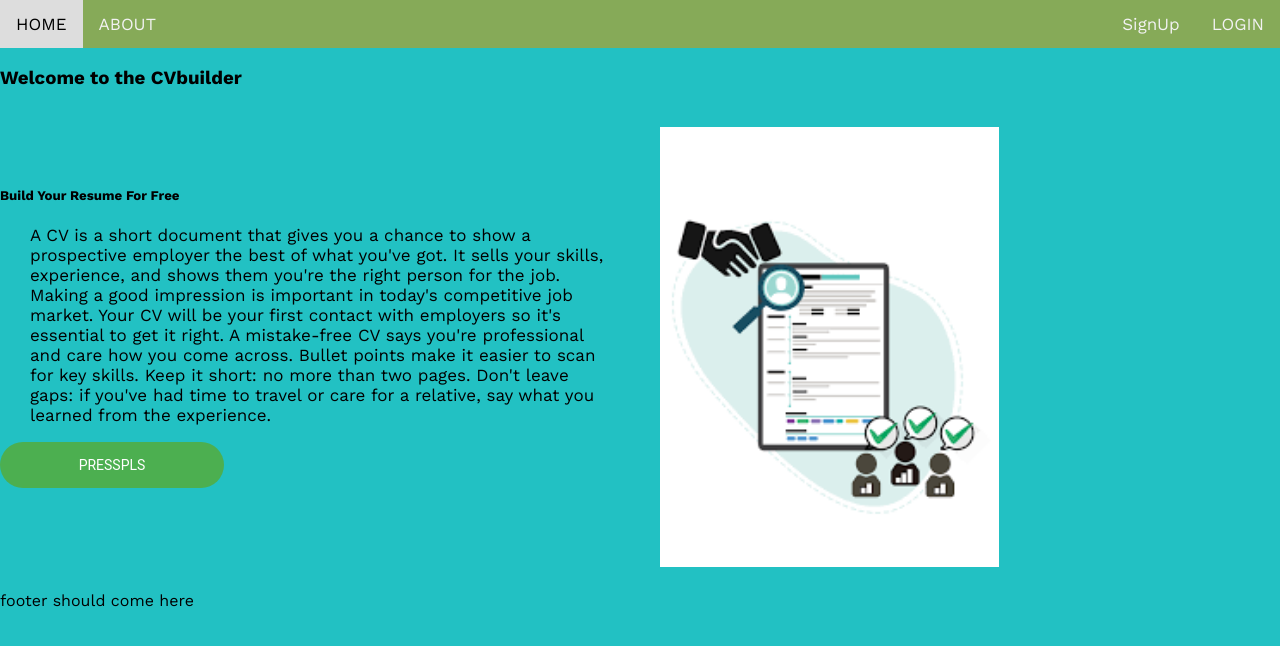
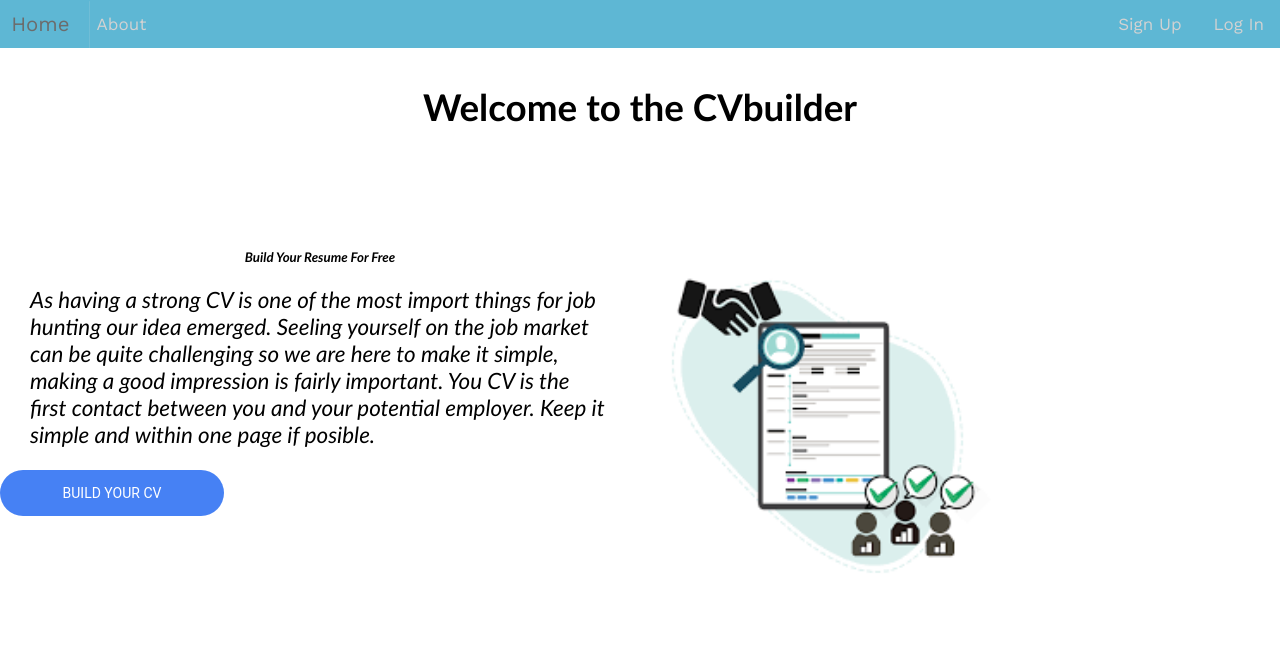
Before and after one commit to dhyanswathi/ReactCVBuilder, a React (Create React App) app in the folder cvbuilder/: page /Welcome in a window 1280 px wide. Shown: the top 646 px of the page. Built offline with nearby package versions, Linux system fonts and the light colour scheme.

Commit message:
small stuff fix

```diff
--- a/cvbuilder/src/Components/Header.css
+++ b/cvbuilder/src/Components/Header.css
@@ -1,24 +1,21 @@
 .topnav {
     overflow: hidden;
-    background-color: rgb(134, 170, 88);
+    background-color: rgb(94, 183, 212);
+    width: 100%;
   }
 
   .topnav a {
-    color: #f2f2f2;
+    color: rgb(210, 210, 210);
     text-align: center;
     padding: 14px 16px;
     text-decoration: none;
     font-size: 17px;
+    box-shadow: 0px 5px 0px #dedede;
   }
 
   .topnav a:hover {
-    background-color: #ddd;
-    color: black;
-  }
-
-  .topnav a.active {
-    background-color: #04AA6D;
-    color: white;
+    color: rgb(108, 108, 108);
+    transform: scale(1.2);
   }
 
   .nav-left {
--- a/cvbuilder/src/Components/Header.js
+++ b/cvbuilder/src/Components/Header.js
@@ -5,10 +5,10 @@ import './Header.css';
 const Header = () => {
     return (
     <section className="topnav">
-            <Link to="/" className="nav-left">HOME</Link>
-            <Link to="/About" className="nav-left">ABOUT</Link>
-            <Link to="/Login" className="nav-right">LOGIN</Link>
-            <Link to="/Signup" className="nav-right">SignUp</Link>
+            <Link to="/" className="nav-left">Home</Link>
+            <Link to="/About" className="nav-left">About</Link>
+            <Link to="/Login" className="nav-right">Log In</Link>
+            <Link to="/Signup" className="nav-right">Sign Up</Link>
     </section>
     )
 }
--- a/cvbuilder/src/Components/Login.js
+++ b/cvbuilder/src/Components/Login.js
@@ -1,15 +1,40 @@
 import './login.css';
-import { Link } from 'react-router-dom'
+import { Link } from 'react-router-dom';
+import Axios from 'axios';
+import React, { useState } from 'react';
 
 function Login() {
+  const url = ''
+  const [data, setData] = useState({
+    email: "",
+    password: ""
+  })
+
+  function submit(e) {
+    e.preventDefault();
+    Axios.post(url, {
+      email: data.email,
+      password: data.password
+    })
+      .then(res => {
+        console.log(res.data)
+      })
+  }
+
+  function handle(e) {
+    const newData = {...data}
+    newData[e.target.id] = e.target.value
+    setData(newData)
+    console.log(newData)
+  }
   return (
     <div>
       <div className='login'>
         <h2>Login</h2>
 
-          <form className='login-form'>
-            <input type='text' placeholder='email' className='login-input'></input>
-            <input type='password' placeholder='password' className='login-input'></input>
+           <form className='login-form' onSubmit={(e) => submit(e)} >
+            <input onChange={(e) => handle(e)} id="email" defaultValue={data.email} placeholder='email' className='login-input'></input>
+            <input type='password' onChange={(e)=>handle(e)} id='password' defaultValue={data.password} placeholder='password' className='login-input'></input>
             <button className='login-button'>Log in</button>
             <p className='message'>
                 Don't have an account?
--- a/cvbuilder/src/Components/Signup.css
+++ b/cvbuilder/src/Components/Signup.css
@@ -1,8 +1,7 @@
 @import url('https://fonts.googleapis.com/css?family=Open+Sans:600|Work+Sans:400,500,600,700&display=swap');
 
 body{
-  background: rgb(34,193,195);
-  /* background: linear-gradient(135deg, rgba(34,193,195,1) 0%,     rgba(253,187,45,1) 100%); */
+  /* background: rgb(34,193,195); */
   font-family: "work sans";
 }
 
--- a/cvbuilder/src/Components/Signup.js
+++ b/cvbuilder/src/Components/Signup.js
@@ -1,6 +1,5 @@
 import React, {useState} from 'react';
 import './Signup.css';
-// import { Link } from "react-router-dom";
 
 function SignUp() {
     const [ name, setName ] = useState('');
--- a/cvbuilder/src/Components/Welcome.css
+++ b/cvbuilder/src/Components/Welcome.css
@@ -1,10 +1,6 @@
-body {
-    /* background-color: pink; */
-}
-
 .welcome {
     display: grid;
-    grid-template-columns: 1fr 1fr;
+    grid-template-columns: 1fr;
     align-items: center;
     justify-content: center;
 }
@@ -13,7 +9,7 @@ body {
     font-family: "Roboto", sans-serif;
     text-transform: uppercase;
     outline: 0;
-    background: #4CAF50;
+    background: #4681f4;
     width: 35%;
     border: 0;
     border-radius: 25px;
@@ -26,8 +22,15 @@ body {
     margin-bottom: 45px;
 }
 
+Link {
+    list-style-type: none;
+}
+
 p {
-    font-size: 17px;
+    font-family: "Avenir Next", Calibri, Verdana, sans-serif;
+    font-size: 1.4rem;
+    font-weight: 450;
+    font-style: italic;
     text-align: start;
     display: inherit;
     padding: 0 30px;
@@ -36,39 +39,85 @@ p {
 .welocme-pic {
     padding: 20px 20px;
     height: 440px;
+    display: none;
 }
 
-footer {
-    /* background-color: black;
-    color: white; */
+h3 {
+    text-align: center;
+    font-family: "Avenir Next", Calibri, Verdana, sans-serif;
+    font-size: 2.3rem;
+    font-weight: 900;
+    /* maybe something else for font family */
 }
 
-/* .nav {
-    padding-bottom: 40px;
-    height: inherit;
+h5 {
+    font-family: "Avenir Next", Calibri, Verdana, sans-serif;
+    font-weight: 650;
+    font-style: italic;
+    text-align: center;
+    display: inherit;
+    margin: -1px 0;
 }
 
-.nav-left {
-    float: left;
-    margin: 10px;
-    text-decoration: none;
-    font-size: 20px;
-    font-style: italic;
+@media screen and (min-width: 501px) {
+    .welcome {
+        display: grid;
+        grid-template-columns: 1fr 1fr;
+        align-items: center;
+        justify-content: center;
     }
 
-.nav-right {
-    float: right;
-    margin: 10px;
-    text-decoration: none;
-    font-size: 20px;
-    font-style: italic;
+    .welcome-btn {
+        font-family: "Roboto", sans-serif;
+        text-transform: uppercase;
+        outline: 0;
+        background: #4681f4;
+        width: 35%;
+        border: 0;
+        border-radius: 25px;
+        padding: 15px;
+        color: #FFFFFF;
+        font-size: 14px;
+        -webkit-transition: all 0.3 ease;
+        transition: all 0.3 ease;
+        cursor: pointer;
+        margin-bottom: 45px;
     }
-
-.nav-left:hover,
-.nav-right:hover {
-    background-color: blue;
-} */
 
     Link {
         list-style-type: none;
     }
+
+    p {
+        font-family: "Avenir Next", Calibri, Verdana, sans-serif;
+        font-size: 1.4rem;
+        font-weight: 450;
+        font-style: italic;
+        text-align: start;
+        display: inherit;
+        padding: 0 30px;
+    }
+
+    .welocme-pic {
+        padding: 20px 20px;
+        height: 440px;
+        display: flex;
+    }
+
+    h3 {
+        text-align: center;
+        font-family: "Avenir Next", Calibri, Verdana, sans-serif;
+        font-size: 2.3rem;
+        font-weight: 900;
+        /* maybe something else for font family */
+    }
+
+    h5 {
+        font-family: "Avenir Next", Calibri, Verdana, sans-serif;
+        font-weight: 650;
+        font-style: italic;
+        text-align: center;
+        display: inherit;
+        padding: 0 30px;
+    }
+}
--- a/cvbuilder/src/Components/Welcome.js
+++ b/cvbuilder/src/Components/Welcome.js
@@ -3,20 +3,14 @@ import './welcome.css';
 import { Link, Routes, Route } from 'react-router-dom'
 import picture from '../Pictures/picture.png'
 import Login from './Login';
+import SignUp from './Signup'
 
 function Welcome() {
     return (
         <div>
-            {/* <nav className='nav'>
-                <Link to="/Home" className='nav-left' style={{listStyleType:'none'}} >Home</Link>
-                <Link to="/About" className='nav-left'>About</Link>
-                <Link to="/Signup" className='nav-right'>Signup</Link>
-                <Link to="/Login" className='nav-right'>Login</Link>
-            </nav> */}
 
             <Routes>
                 <Route path="/Login" element={<Login />} />
-                {/* <Route path="/Signup" element={<Signup />} /> */}
             </Routes>
 
             <h3>Welcome to the CVbuilder</h3>
@@ -24,16 +18,13 @@ function Welcome() {
             <div className='welcome'>
                 <section>
                     <h5>Build Your Resume For Free</h5>
-                    <p>A CV is a short document that gives you a chance to show a prospective employer the best of what you've got.
-                        It sells your skills, experience, and shows them you're the right person for the job.
-                        Making a good impression is important in today's competitive job market.
-                        Your CV will be your first contact with employers so it's essential to get it right.
-                        A mistake-free CV says you're professional and care how you come across.
-                        Bullet points make it easier to scan for key skills.
-                        Keep it short: no more than two pages.
-                        Don't leave gaps: if you've had time to travel or care for a relative, say what you learned from the experience.
+                    <p> As having a strong CV is one of the most import things for job hunting our idea emerged.
+                        Seeling yourself on the job market can be quite challenging so we are here to make it simple,
+                        making a good impression is fairly important.
+                        You CV is the first contact between you and your potential employer.
+                        Keep it simple and within one page if posible.
                     </p>
-                    <button className='welcome-btn'>presspls</button>
+                    <button className='welcome-btn'>Build your CV</button>
                 </section>
 
                 <section>
@@ -42,7 +33,7 @@ function Welcome() {
 
             </div>
 
-            <footer>footer should come here</footer>
+            <footer></footer>
         </div>
     )
 }
--- a/cvbuilder/src/Components/login.css
+++ b/cvbuilder/src/Components/login.css
@@ -1,5 +1,5 @@
 .login {
-    width: 460px;
+    width: 100%;
     padding: 8% 0 0;
     margin: auto;
     height: 200px;
@@ -37,7 +37,7 @@ h2 {
     font-family: "Roboto", sans-serif;
     text-transform: uppercase;
     outline: 0;
-    background: #4CAF50;
+    background: #4681f4;
     width: 100%;
     border: 0;
     border-radius: 25px;
@@ -53,7 +53,7 @@ h2 {
 .login-form button:hover,
 .login-form button:active,
 .login-form button:focus {
-    background: #43A047;
+    background: #3468d0;
 }
 
 .login-form .message {
```
Lines whose indentation alone changed are shown as unchanged.
